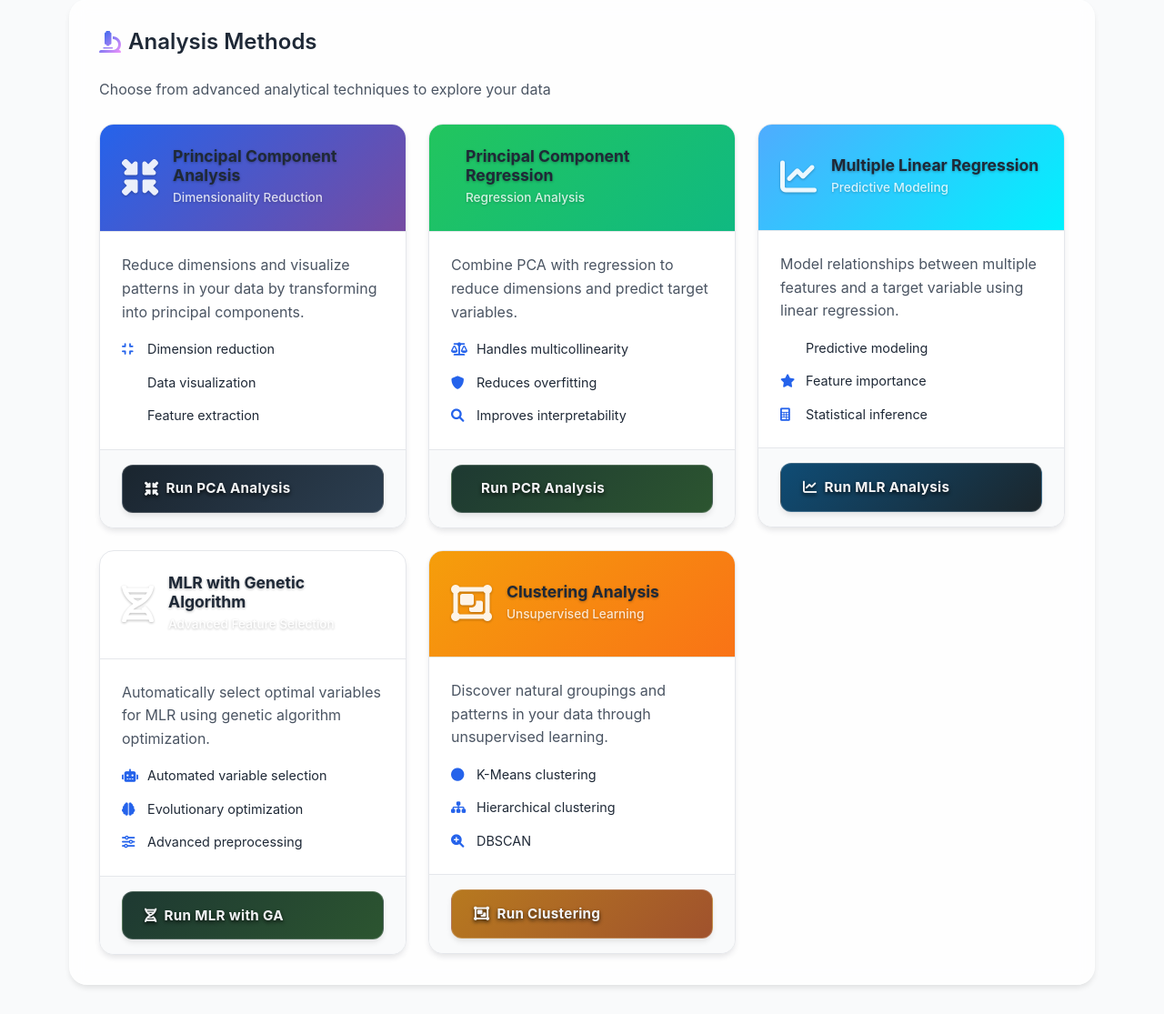
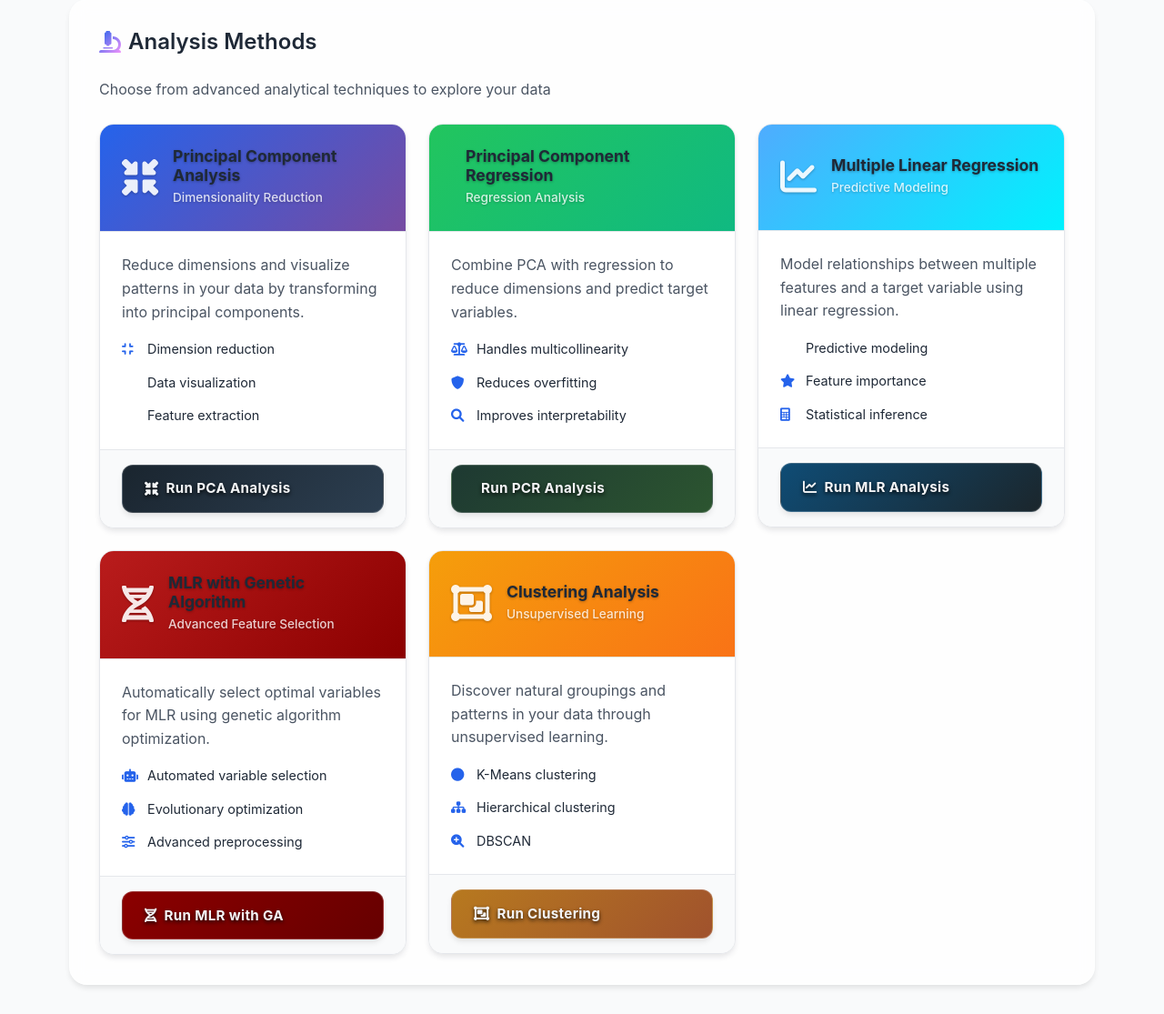
Before and after one commit to karoltopka/Chemalize, a Flask app: template app/templates/analysis_dashboard.html in a window 1280 px wide. Shown: the part 1128-2243 px from the top of the page at 91% size. Run offline with Flask 3, Linux system fonts and the light colour scheme; the template is opened without the code that fills it: most values are stand-ins (such as "Sample title", 1, 10 or a date in 2020); some libraries are stand-ins or nearby versions.

Commit message:
Small changes to css and dashboard html to fix issue with ga mlr header

```diff
--- a/app/static/main.css
+++ b/app/static/main.css
@@ -2236,6 +2236,10 @@ body.dark-theme .modal-info {
     background: linear-gradient(135deg, #4facfe, #00f2fe);
 }
 
+.mlr-ga-header {
+    background: linear-gradient(135deg, #b91c1c, #8b0000);
+}
+
 .clustering-header {
     background: linear-gradient(135deg, var(--warning-color), #f97316);
 }
--- a/app/templates/analysis_dashboard.html
+++ b/app/templates/analysis_dashboard.html
@@ -223,7 +223,7 @@
                 </div>
 
                 <div class="method-footer">
-                    <a href="{{ url_for('mlr_ga.mlr_ga_analysis') }}" class="modern-btn btn-success-modern w-100">
+                    <a href="{{ url_for('mlr_ga.mlr_ga_analysis') }}" class="modern-btn btn-danger-modern w-100">
                         <i class="fas fa-dna"></i> Run MLR with GA
                     </a>
                 </div>
```
